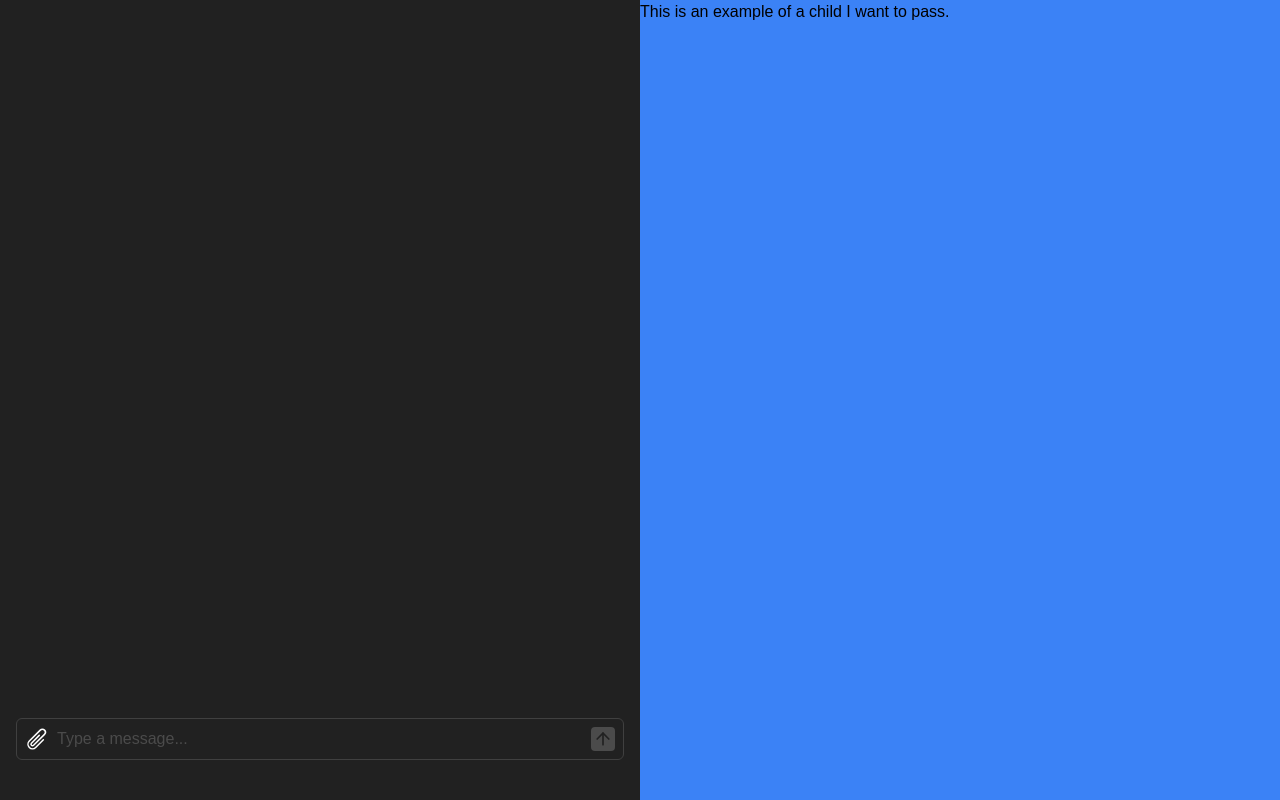
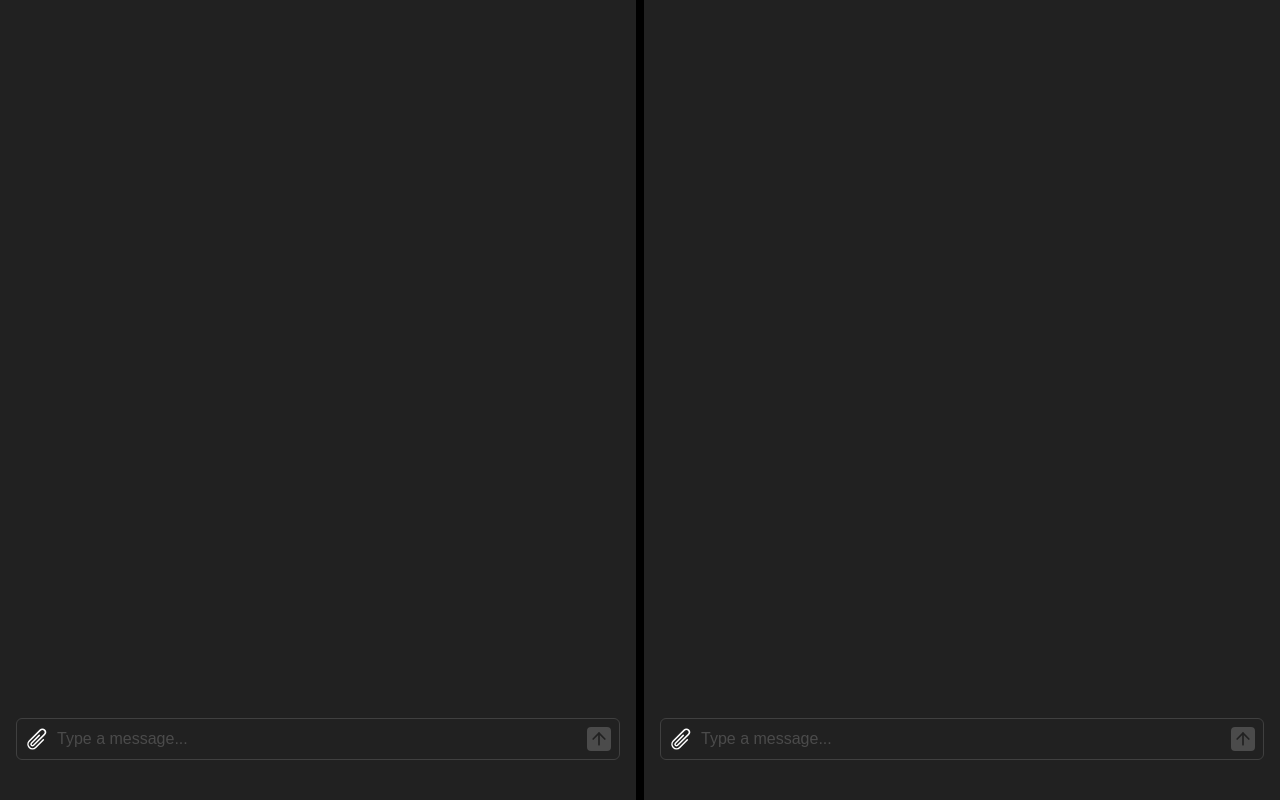
Before and after one commit to keiryan/bot-battle, a Vue app: page / in a window 1280 px wide. Built offline with nearby package versions, Linux system fonts and the light colour scheme.

Commit message:
added gemini

```diff
--- a/package.json
+++ b/package.json
@@ -9,6 +9,7 @@
     "preview": "vite preview"
   },
   "dependencies": {
+    "@google/generative-ai": "^0.9.0",
     "marked": "^12.0.2",
     "openai": "^4.38.5",
     "vue": "^3.4.21"
--- a/src/App.vue
+++ b/src/App.vue
@@ -1,6 +1,8 @@
 <template>
-  <div className="w-screen h-screen flex bg-red-500 relative">
+  <div className="w-screen h-screen flex relative">
     <ChatGPT />
+    <!-- Visual divider -->
+    <div class="w-2 h-full bg-black" />
     <Gemini />
     <CommandBar :active="commandBarActive" :toggleCommandBar="toggleCommandBar" />
   </div>
@@ -8,8 +10,8 @@
 
 <script>
 import ChatGPT from "./components/ChatGPT.vue";
+import CommandBar from "./components/CommandBar.vue";
 import Gemini from "./components/Gemini.vue";
-import CommandBar from "./components/CommandBar.vue";
 
 export default {
   name: "App",
@@ -36,8 +38,6 @@ export default {
       }
     },
     toggleCommandBar() {
-      console.log("Feature activated!");
-      // Here you would put whatever you want to happen when Ctrl+Space is pressed
       this.commandBarActive = !this.commandBarActive;
     },
   },
--- a/src/components/ChatGPT.vue
+++ b/src/components/ChatGPT.vue
@@ -61,7 +61,7 @@ export default {
 
     // Fetch initial message from ChatGPT
     async callToApi() {
-      const apiKey = "";
+      const apiKey = localStorage.getItem('ChatGPTAPIKey');
       const response = await fetch(
         "https://api.openai.com/v1/chat/completions",
         {
--- a/src/components/ChatGPTMessage.vue
+++ b/src/components/ChatGPTMessage.vue
@@ -1,16 +1,21 @@
 <template>
-  <div class="message-container flex mb-2" :class="message.sender === 'user' && 'mb-8'">
+  <div
+    class="message-container flex mb-2"
+    :class="message.sender === 'user' && 'mb-8'"
+  >
     <!-- Profile Image -->
     <div
       class="border border-[#404040] rounded-full flex items-center justify-center h-6 w-6 mr-2"
-      :class="message.sender === 'user' ? 'p-0.5 bg-[#001C2B]' : 'p-1 bg-[#212121]'"
+      :class="
+        message.sender === 'user' ? 'p-0.5 bg-[#001C2B]' : 'p-1 bg-[#212121]'
+      "
     >
       <ProfileIcon :role="message.sender" />
     </div>
     <!-- Name and Message -->
     <div class="flex flex-col text-white">
       <div class="font-bold">
-        {{ message.sender === "user" ? "You" : "ChatGPT" }}
+        {{ senderLegend[message.sender] }}
       </div>
       <div v-html="renderedMarkdown" />
       <!-- Icon Array -->
@@ -52,6 +57,16 @@ export default {
       return marked(this.message.message);
     },
   },
+
+  data() {
+    return {
+      senderLegend: {
+        user: "You",
+        'ai-chatgpt': "ChatGPT",
+        gemini: "Gemini",
+      },
+    };
+  },
 };
 </script>
 
--- a/src/components/CommandBar.vue
+++ b/src/components/CommandBar.vue
@@ -9,10 +9,13 @@
     @click="handleClick($event)"
   >
     <div
-      class="flex flex-col mx-4 w-full max-w-2xl bg-[#0D0D0D] p-4 rounded-xl"
+      class="flex flex-col mx-4 w-full max-w-2xl bg-[#0D0D0D] p-4 rounded-xl border border-[#404040] shadow-lg"
     >
       <!-- Search Bar -->
-      <div class="flex w-full gap-2 bg-[#060606FF] p-2 rounded-md mb-4">
+      <form
+        class="flex w-full gap-2 bg-[#060606FF] p-2 rounded-md mb-4"
+        @submit="submitSearchTerm"
+      >
         <svg
           xmlns="http://www.w3.org/2000/svg"
           fill="none"
@@ -30,12 +33,17 @@
         <input
           type="text"
           class="bg-transparent outline-none border-none text-white w-full"
+          autocomplete="off"
+          v-model="search"
         />
-      </div>
-      <div class="text-[#FFFFFF7B] pl-1 text-lg mb-2">Settings</div>
-      <div class="flex items-center gap-4 pl-1 text-sm">
-        ChatGPT API Key
-        <div class="flex items-center h-8 pl-2 rounded flex-1" :class="editingAPIKey ? 'bg-[#060606FF]' : 'bg-[#151515FF]'">
+      </form>
+      <div class="text-[#FFFFFF7B] pl-1 text-md mb-2">ChatGPT</div>
+      <!-- <div class="flex items-center gap-4 pl-1 text-sm mb-6">
+        API Key
+        <div
+          class="flex items-center h-8 pl-2 rounded flex-1"
+          :class="editingAPIKey ? 'bg-[#060606FF]' : 'bg-[#151515FF]'"
+        >
           <input
             type="password"
             class="w-full mr-2 bg-transparent outline-none border-none"
@@ -44,21 +52,33 @@
             v-if="editingAPIKey"
             ref="autoFocusInput"
           />
-          <div class="flex w-full items-center h-8 opacity-50 cursor-pointer" v-if="!editingAPIKey" @click="toggleEditingAPIKey">
-            {{ chatGPTApiKey.replace(/./g, '•') }}
+          <div
+            class="flex w-full items-center h-8 opacity-50 cursor-pointer"
+            v-if="!editingAPIKey"
+            @click="toggleEditingAPIKey"
+          >
+            {{ chatGPTApiKey.replace(/./g, "•") }}
           </div>
         </div>
-      </div>
+      </div> -->
+      <CommandBarListInput text="ChatGPT API Key" keyName="ChatGPTAPIKey" />
+      <div class="text-[#FFFFFF7B] pl-1 text-md mb-2">Gemini</div>
+      <CommandBarListInput text="Gemini API Key" keyName="GeminiAPIKey" />
     </div>
   </div>
 </template>
 
 <script>
+import CommandBarListInput from "./CommandBarListInput.vue";
 export default {
   name: "CommandBar",
   props: {
     active: Boolean,
     toggleCommandBar: Function,
+  },
+
+  components: {
+    CommandBarListInput,
   },
 
   methods: {
@@ -67,6 +87,10 @@ export default {
       if (event.target === event.currentTarget) {
         this.toggleCommandBar();
       }
+    },
+
+    submitSearchTerm() {
+      console.log(this.search);
     },
 
     toggleEditingAPIKey() {
@@ -84,6 +108,7 @@ export default {
       value: "",
       chatGPTApiKey: "this",
       editingAPIKey: false,
+      search: "",
     };
   },
 };
--- /dev/null
+++ b/src/components/CommandBarListInput.vue
@@ -0,0 +1,70 @@
+<template>
+  <div class="flex items-center gap-4 pl-1 text-sm mb-4">
+    {{ text }}
+    <div
+      class="flex items-center h-8 pl-2 rounded flex-1"
+      :class="editing ? 'bg-[#060606FF]' : 'bg-[#151515FF]'"
+    >
+      <input
+        type="password"
+        class="w-full mr-2 bg-transparent outline-none border-none"
+        v-model="value"
+        @blur="toggleEditing"
+        v-if="editing"
+        ref="autoFocusInput"
+      />
+      <div
+        class="flex w-full items-center h-8 opacity-50 cursor-pointer"
+        v-if="!editing"
+        @click="toggleEditing"
+      >
+        {{ value.replace(/./g, "•") }}
+      </div>
+    </div>
+  </div>
+</template>
+
+<script>
+export default {
+  name: "CommandBarListInput",
+  props: {
+    active: Boolean,
+    toggleCommandBar: Function,
+    text: String,
+    keyName: String,
+  },
+
+  mounted() {
+    this.value = localStorage.getItem(this.keyName) || "";
+  },
+
+  methods: {
+    handleClick(event) {
+      // Only toggle if the event was triggered on this div and not a child
+      if (event.target === event.currentTarget) {
+        this.toggleCommandBar();
+      }
+    },
+
+    toggleEditing() {
+      this.editing = !this.editing;
+      if (this.editing) {
+        this.$nextTick(() => {
+          this.$refs.autoFocusInput.focus();
+        });
+      } else {
+        localStorage.setItem(this.keyName, this.value);
+      }
+    },
+  },
+
+  data() {
+    return {
+      value: "",
+      editing: false,
+    };
+  },
+};
+</script>
+
+<style></style>
--- a/src/components/Gemini.vue
+++ b/src/components/Gemini.vue
@@ -1,21 +1,92 @@
 <template>
-  <ChatBox msg="Hello, I am Gemini!">
-    <div class="w-full h-full bg-blue-500">
-      This is an example of a child I want to pass.
+  <ChatBox>
+    <div class="w-full h-full bg-[#212121] flex justify-center px-4">
+      <!-- Box containing messages -->
+      <div class="flex flex-col w-full max-w-3xl py-4">
+        <!-- Chat Messages -->
+        <div class="w-full h-full overflow-y-auto no-scrollbar">
+          <ChatGPTMessage v-for="message in messages" :message="message" />
+        </div>
+        <div class="w-full">
+          <MessageBox :submitEvent="onSubmit" />
+        </div>
+      </div>
     </div>
   </ChatBox>
 </template>
 
 <script>
 import ChatBox from "./ChatBox.vue";
+import ChatGPTMessage from "./ChatGPTMessage.vue";
+import MessageBox from "./MessageBox.vue";
+import { GoogleGenerativeAI } from "@google/generative-ai";
+
 export default {
   name: "Gemini",
-  props: {
-    msg: String,
+  components: {
+    ChatBox,
+    ChatGPTMessage,
+    MessageBox,
   },
 
-  components: {
-    ChatBox,
+  methods: {
+    onSubmit(message) {
+      this.chatSubmission(message, "user");
+      this.callToApi();
+    },
+
+    chatSubmission(message, user) {
+      this.messages.push({
+        id: this.messages.length + 1,
+        message: message,
+        sender: user,
+      });
+      // Store in local storage
+      localStorage.setItem("GeminiMessages", JSON.stringify(this.messages));
+      this.scrollToBottom();
+    },
+
+    scrollToBottom() {
+      this.$nextTick(() => {
+        const chatContainer = this.$el.querySelector(".overflow-y-auto");
+        const lastMessage = chatContainer.lastElementChild;
+        if (lastMessage) {
+          lastMessage.scrollIntoView({ behavior: "smooth" });
+        }
+      });
+    },
+
+    // Fetch initial message from Gemini
+    async callToApi() {
+      const apiKey = localStorage.getItem("GeminiAPIKey");
+      const genAI = new GoogleGenerativeAI(apiKey);
+
+      const model = genAI.getGenerativeModel({ model: "gemini-pro" });
+
+      const prompt = this.messages[this.messages.length - 1].message;
+      const result = await model.generateContent(prompt);
+      const response = await result.response;
+      const text = response.text();
+      this.chatSubmission(text, "gemini");
+    },
+  },
+
+  mounted() {
+    this.scrollToBottom();
+  },
+
+  data() {
+    return {
+      messages: JSON.parse(localStorage.getItem("GeminiMessages")) || [],
+    };
   },
 };
 </script>
+
+<style>
+.no-scrollbar::-webkit-scrollbar {
+  scrollbar-width: none;
+  -ms-overflow-style: none;
+  display: none;
+}
+</style>
```
Also changed, not shown: 1 other file (tests, documents, lock files or other folders).
